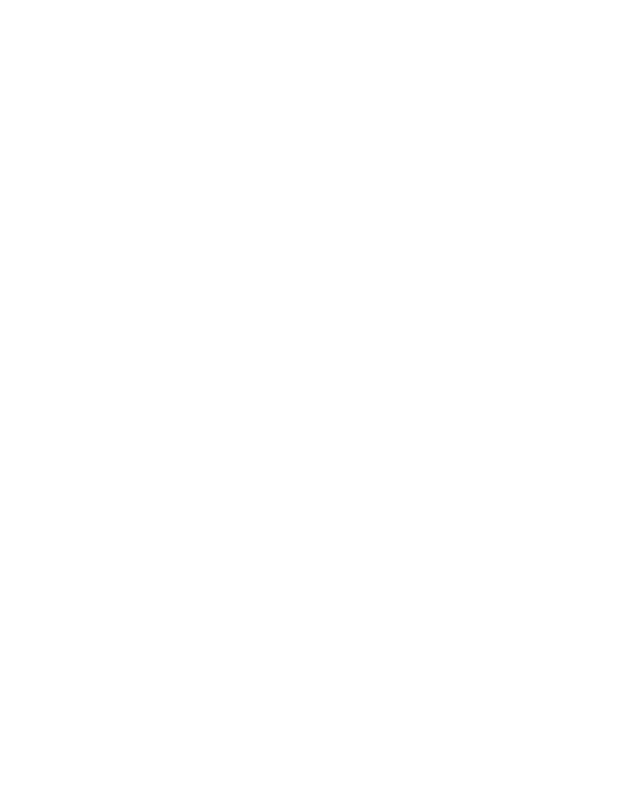
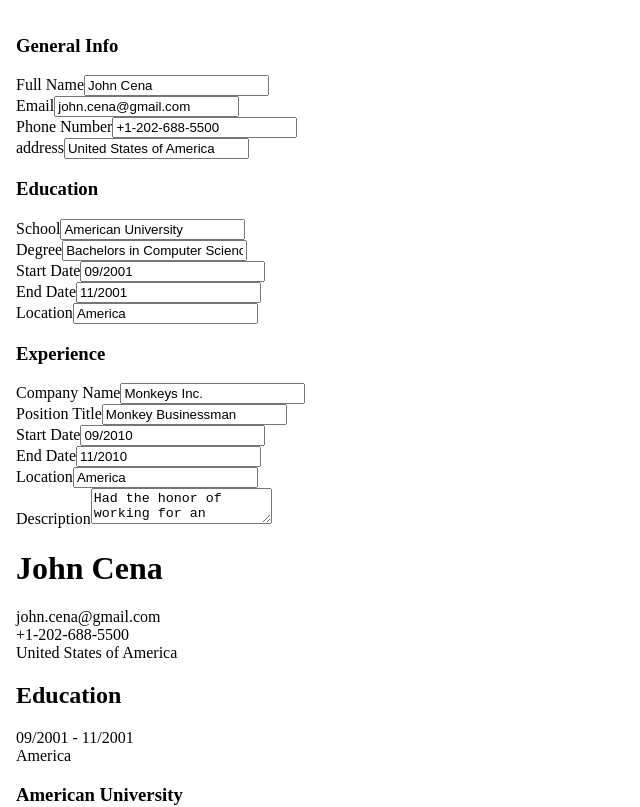
Before and after one commit to pixie-cheeks/cv-application, a React (Vite) app: page / in a window 1280 px wide. Shown: the top 807 px of the page, without its empty margins (0-640 px from the left). Built offline with nearby package versions, Linux system fonts and the light colour scheme.

Commit message:
Make the project functional
Add basic functionality with react.

```diff
--- a/src/App.jsx
+++ b/src/App.jsx
@@ -1,15 +1,50 @@
+import { useState } from 'react';
 import General from './components/General/General.jsx';
 import Education from './components/Education/Education.jsx';
 import Experience from './components/Experience/Experience.jsx';
 import Resume from './components/Resume/Resume.jsx';
 
 function App() {
+  // Sec is for section
+  const [generalSec, setGeneralSec] = useState({
+    fullName: 'John Cena',
+    email: 'john.cena@gmail.com',
+    phone: '+1-202-688-5500',
+    address: 'United States of America',
+  });
+
+  const [educationSec, setEducationSec] = useState({
+    school: 'American University',
+    degree: 'Bachelors in Computer Science',
+    startDate: '09/2001',
+    endDate: '11/2001',
+    location: 'America',
+  });
+  const [experienceSec, setExperienceSec] = useState({
+    companyName: 'Monkeys Inc.',
+    positionTitle: 'Monkey Businessman',
+    location: 'America',
+    startDate: '09/2010',
+    endDate: '11/2010',
+    description:
+      'Had the honor of working for an extremely American corporation.',
+  });
+
   return (
     <>
-      <General />
-      <Education />
-      <Experience />
-      <Resume />
+      <General
+        content={generalSec}
+        setContent={(newGeneralSec) => setGeneralSec(newGeneralSec)}
+      />
+      <Education
+        content={educationSec}
+        setContent={(newEducationSec) => setEducationSec(newEducationSec)}
+      />
+      <Experience
+        content={experienceSec}
+        setContent={(newExperienceSec) => setExperienceSec(newExperienceSec)}
+      />
+      <Resume {...{ generalSec, educationSec, experienceSec }} />
     </>
   );
 }
--- a/src/components/Education/Education.jsx
+++ b/src/components/Education/Education.jsx
@@ -1,5 +1,17 @@
-function Education() {
-  return <div />;
+import Input from '../../utils/Input.jsx';
+
+function Education({ content, setContent }) {
+  const { school, degree, startDate, endDate, location } = content;
+  return (
+    <div className="card">
+      <h3 className="card__title">Education</h3>
+      <Input id="school" label="School" value={school} />
+      <Input id="degree" label="Degree" value={degree} />
+      <Input id="start-date" label="Start Date" value={startDate} />
+      <Input id="end-date" label="End Date" value={endDate} />
+      <Input id="location" label="Location" value={location} />
+    </div>
+  );
 }
 
 export default Education;
--- a/src/components/Experience/Experience.jsx
+++ b/src/components/Experience/Experience.jsx
@@ -1,5 +1,61 @@
-function Experience() {
-  return <div />;
+import Input from '../../utils/Input.jsx';
+
+function Experience({ content, setContent }) {
+  const {
+    companyName,
+    positionTitle,
+    startDate,
+    endDate,
+    location,
+    description,
+  } = content;
+
+  const setValue = (valueObj) => {
+    setContent({ ...content, ...valueObj });
+  };
+
+  return (
+    <div className="card">
+      <h3 className="card__title">Experience</h3>
+      <Input
+        id="company-name"
+        label="Company Name"
+        value={companyName}
+        onChange={(e) => setValue({ companyName: e.target.value })}
+      />
+      <Input
+        id="postion-title"
+        label="Position Title"
+        value={positionTitle}
+        onChange={(e) => setValue({ positionTitle: e.target.value })}
+      />
+      <Input
+        id="start-date"
+        label="Start Date"
+        value={startDate}
+        onChange={(e) => setValue({ startDate: e.target.value })}
+      />
+      <Input
+        id="end-date"
+        label="End Date"
+        value={endDate}
+        onChange={(e) => setValue({ endDate: e.target.value })}
+      />
+      <Input
+        id="location"
+        label="Location"
+        value={location}
+        onChange={(e) => setValue({ location: e.target.value })}
+      />
+      <Input
+        id="description"
+        label="Description"
+        value={description}
+        onChange={(e) => setValue({ description: e.target.value })}
+        textarea
+      />
+    </div>
+  );
 }
 
 export default Experience;
--- a/src/components/General/General.jsx
+++ b/src/components/General/General.jsx
@@ -1,5 +1,40 @@
-function General() {
-  return <div />;
+import Input from '../../utils/Input.jsx';
+
+function General({ content, setContent }) {
+  const { fullName, email, phone, address } = content;
+  const setValue = (valueObj) => {
+    setContent({ ...content, ...valueObj });
+  };
+
+  return (
+    <div className="card">
+      <h3 className="card__title">General Info</h3>
+      <Input
+        label="Full Name"
+        id="full-name"
+        value={fullName}
+        onChange={(e) => setValue({ fullName: e.target.value })}
+      />
+      <Input
+        label="Email"
+        id="email"
+        value={email}
+        onChange={(e) => setValue({ email: e.target.value })}
+      />
+      <Input
+        label="Phone Number"
+        id="phone-number"
+        value={phone}
+        onChange={(e) => setValue({ phone: e.target.value })}
+      />
+      <Input
+        label="address"
+        id="address"
+        value={address}
+        onChange={(e) => setValue({ address: e.target.value })}
+      />
+    </div>
+  );
 }
 
 export default General;
--- a/src/components/Resume/Resume.jsx
+++ b/src/components/Resume/Resume.jsx
@@ -1,5 +1,57 @@
-function Resume() {
-  return <div />;
+function Education({ fullName, email, phone, address }) {
+  return '';
+}
+
+function Resume({ generalSec, educationSec, experienceSec }) {
+  const { fullName, email, phone, address } = generalSec;
+
+  return (
+    <div className="resume">
+      <div className="resume__head">
+        <h1 className="resume__full-name">{fullName}</h1>
+        <div className="resume__contact-info">
+          <div className="resume__email">{email}</div>
+          <div className="resume__phone">{phone}</div>
+          <div className="resume__address">{address}</div>
+        </div>
+      </div>
+
+      <div className="resume__body">
+        <section className="education">
+          <h2 className="education__header">Education</h2>
+          <div className="education__side">
+            <div className="education__date">
+              {educationSec.startDate} - {educationSec.endDate}
+            </div>
+            <div className="experience__location">{educationSec.location}</div>
+          </div>
+          <div className="education__main">
+            <h3 className="education__school">{educationSec.school}</h3>
+            <div className="education__degree">{educationSec.degree}</div>
+          </div>
+        </section>
+
+        <section className="experience">
+          <h2 className="experience__header">Experience</h2>
+          <div className="experience__side">
+            <div className="experience__date">
+              {experienceSec.startDate} - {experienceSec.endDate}
+            </div>
+            <div className="experience__location">{experienceSec.location}</div>
+          </div>
+          <div className="experience__main">
+            <h3 className="experience__company">{experienceSec.companyName}</h3>
+            <div className="experience__position">
+              {experienceSec.positionTitle}
+            </div>
+            <div className="experience__description">
+              {experienceSec.description}
+            </div>
+          </div>
+        </section>
+      </div>
+    </div>
+  );
 }
 
 export default Resume;
--- /dev/null
+++ b/src/utils/Input.jsx
@@ -0,0 +1,28 @@
+function Input({
+  onChange,
+  label,
+  value,
+  id,
+  type = 'text',
+  textarea = false,
+}) {
+  const className = 'card__input';
+  const input = textarea ? (
+    <textarea name={id} {...{ id, className, onChange }}>
+      {value}
+    </textarea>
+  ) : (
+    <input {...{ type, value, id, className, onChange }} />
+  );
+
+  return (
+    <div className="field card__field">
+      <label htmlFor={id} className="field__label">
+        {label}
+      </label>
+      {input}
+    </div>
+  );
+}
+
+export default Input;
```
